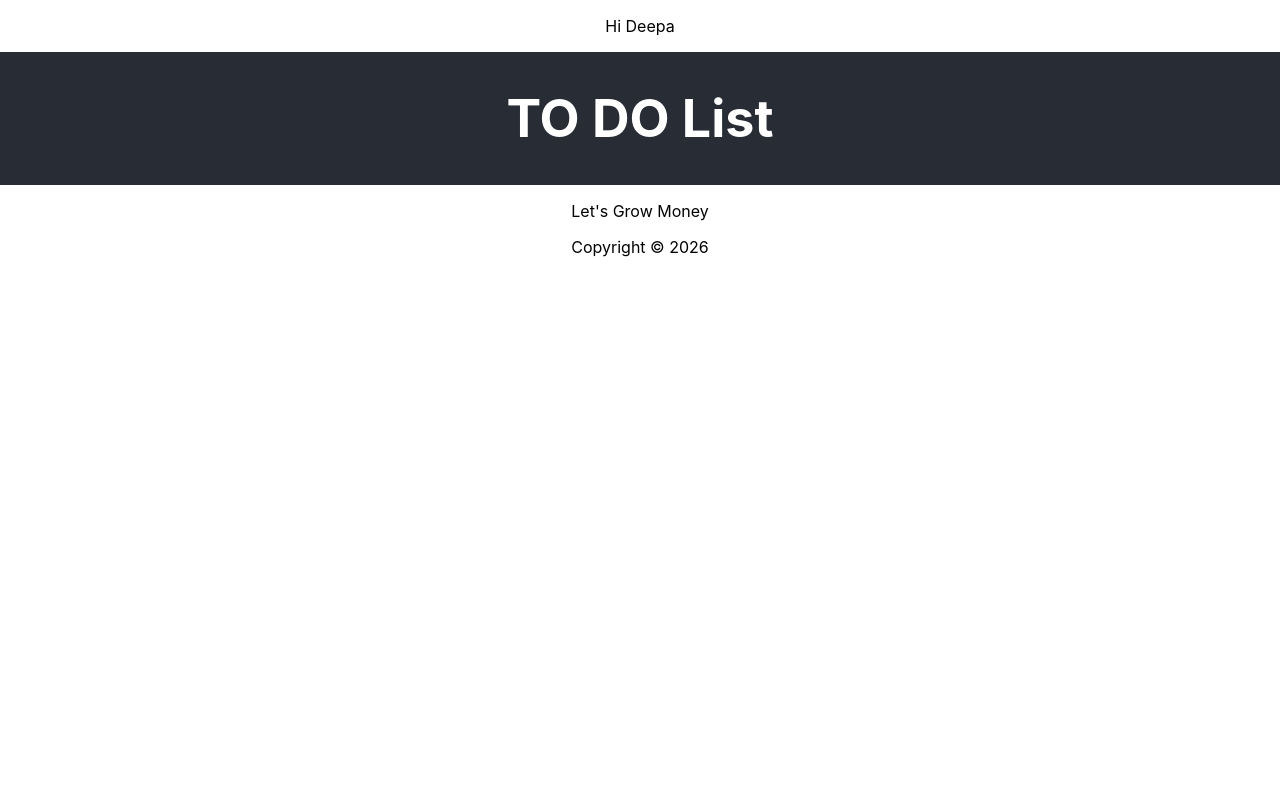
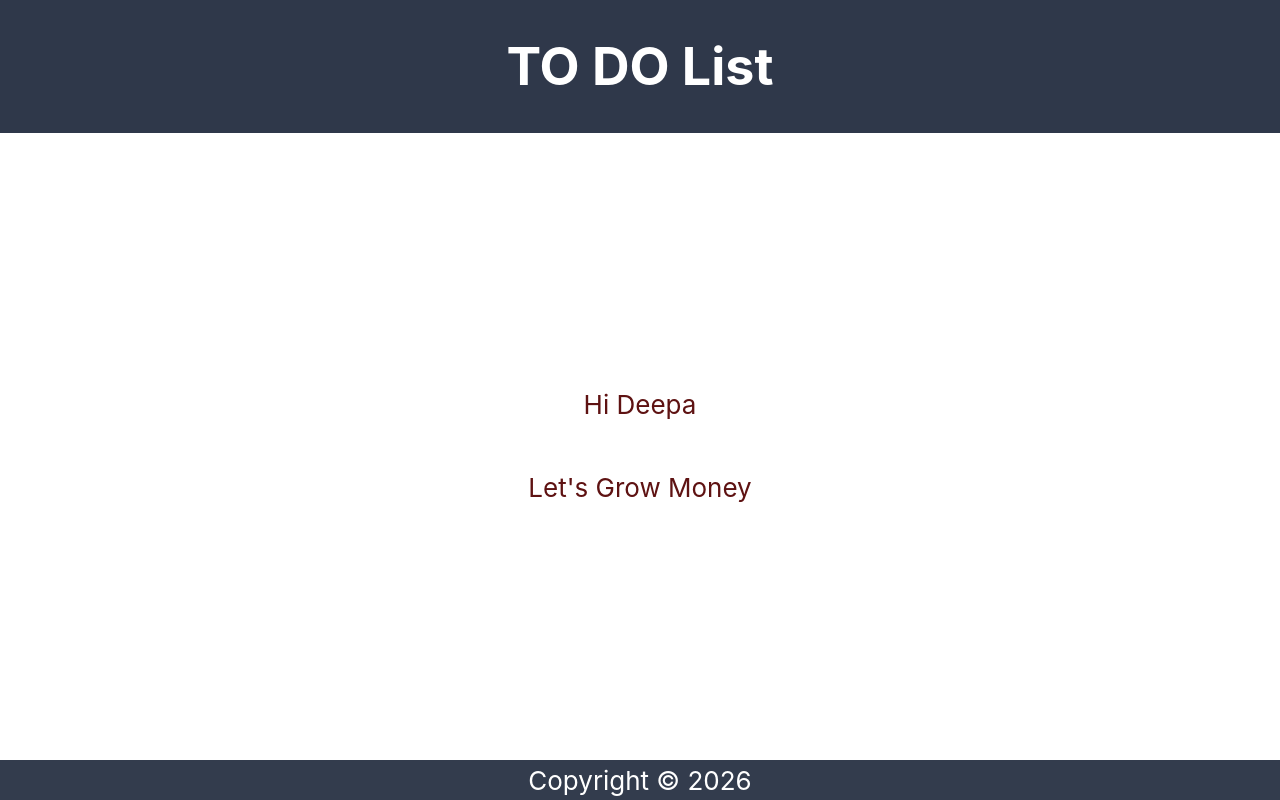
Before and after one commit to gnanadeepa-code/WebApp_Projects_WS, a React (Create React App) app in the folder React_Project1/project1/: page / in a window 1280 px wide. Built offline with nearby package versions, Linux system fonts and the light colour scheme.

Commit message:
css styles in react for a page

```diff
--- a/React_Project1/project1/src/App.css
+++ b/React_Project1/project1/src/App.css
@@ -1,4 +1,12 @@
+/* html,body,#root{
+  min-height: 100%;
+  margin:0;
+} */
+
 .App {
+  min-height: 100dvh; /*This is very important to specify min-height here else the footer will not move to the bottom of the page. 100dvh means 100% of the dynamic viewport height, so it occupies 100% of the visible screen.*/
+  display: flex;
+  flex-direction: column;
   text-align: center;
 }
 
@@ -14,11 +22,32 @@
 }
 
 .App-header {
-  background-color: #282c34;
+  background-color: #2f384a;
   min-height: 10vh;
   display: flex;
   flex-direction: column;
   align-items: center;
+  justify-content: center;
+  font-size: calc(10px + 2vmin);
+  color: white;
+}
+
+.App-main{
+  display: flex;
+  flex-direction: column;
+  flex-grow: 1; /*This also very important to make the footer to move to bottom of page */
+  overflow-y: auto;
+  align-items: center;
+  justify-content: center;
+  font-size: calc(10px + 2vmin);
+  color: rgb(94, 18, 18);
+}
+
+.App-footer {
+  background-color: #333c4d;
+  min-height: 5vh;
+  display: flex;
+   align-items: center;
   justify-content: center;
   font-size: calc(10px + 2vmin);
   color: white;
--- a/React_Project1/project1/src/App.js
+++ b/React_Project1/project1/src/App.js
@@ -1,21 +1,15 @@
 import Header from "./Header";
 import Content from "./Content";
 import Footer from "./Footer";
-import './App.css';
+import "./App.css";
 
 function App() {
-  const name = "Deepa";
-
   return (
     <div className="App">
-      <p>Hi {name}</p>{" "}
-      {/*Here the curly braces are used to treat the var name as js var */}
-      {/*React cannot take objects,boolean values as child*/}
-
       {/* Insert the components */}
-     <Header/>
-     <Content/>
-     <Footer/>
+      <Header />
+      <Content />
+      <Footer />
     </div>
   );
 }
--- a/React_Project1/project1/src/Content.js
+++ b/React_Project1/project1/src/Content.js
@@ -1,16 +1,21 @@
-import React from 'react'
+import React from "react";
 
 const Content = () => {
-    function handleNameChange() {
+  const name = "Deepa";
+
+  function handleNameChange() {
     const names = ["Earn", "Grow", "Give"];
     const num = Math.floor(Math.random() * 3);
     return names[num];
   }
   return (
-    <div>
-         <p>Let's {handleNameChange()} Money</p>
-    </div>
-  )
-}
+    <main className='App-main'>
+      <p>Hi {name}</p>{" "}
+      {/*Here the curly braces are used to treat the var name as js var */}
+      {/*React cannot take objects,boolean values as child*/}
+      <p>Let's {handleNameChange()} Money</p>
+    </main>
+  );
+};
 
-export default Content
+export default Content;
--- a/React_Project1/project1/src/Footer.js
+++ b/React_Project1/project1/src/Footer.js
@@ -3,7 +3,9 @@
 const Footer = () => {
     const year = new Date();
   return (
-    <footer>Copyright &copy; {year.getFullYear()} </footer>
+    <footer className='App-footer'>
+        Copyright &copy; {year.getFullYear()}
+    </footer>
   )
 }
 
```
